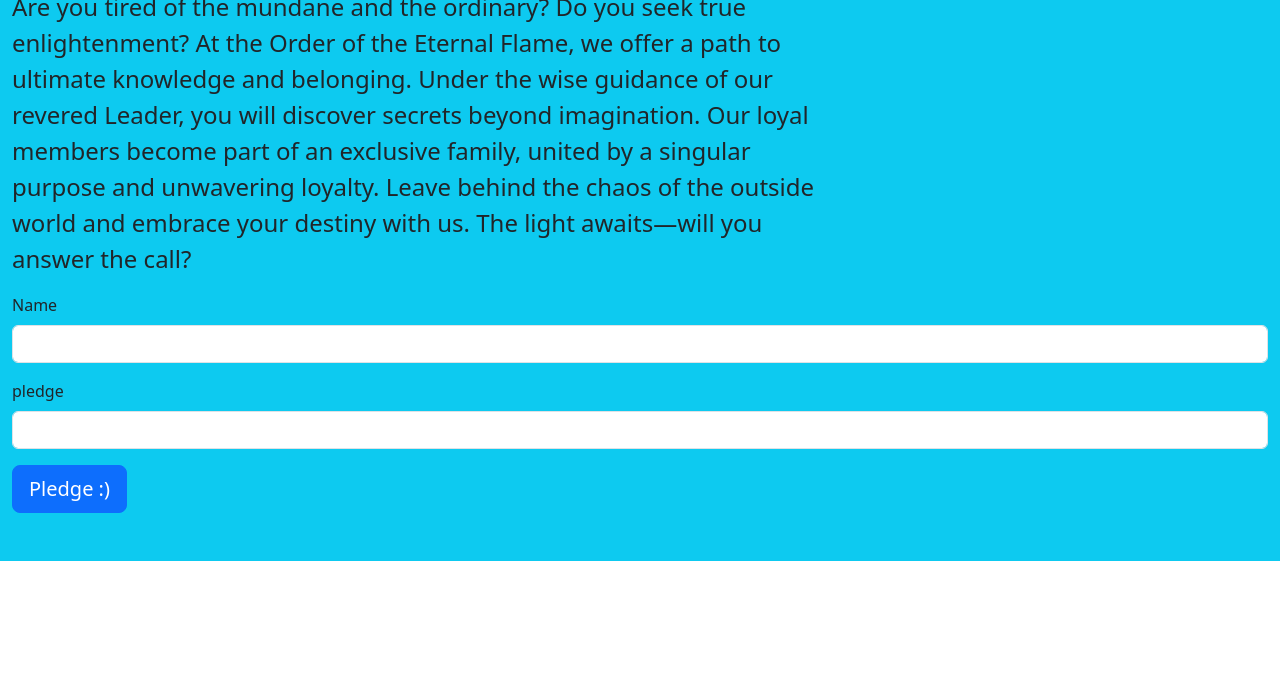
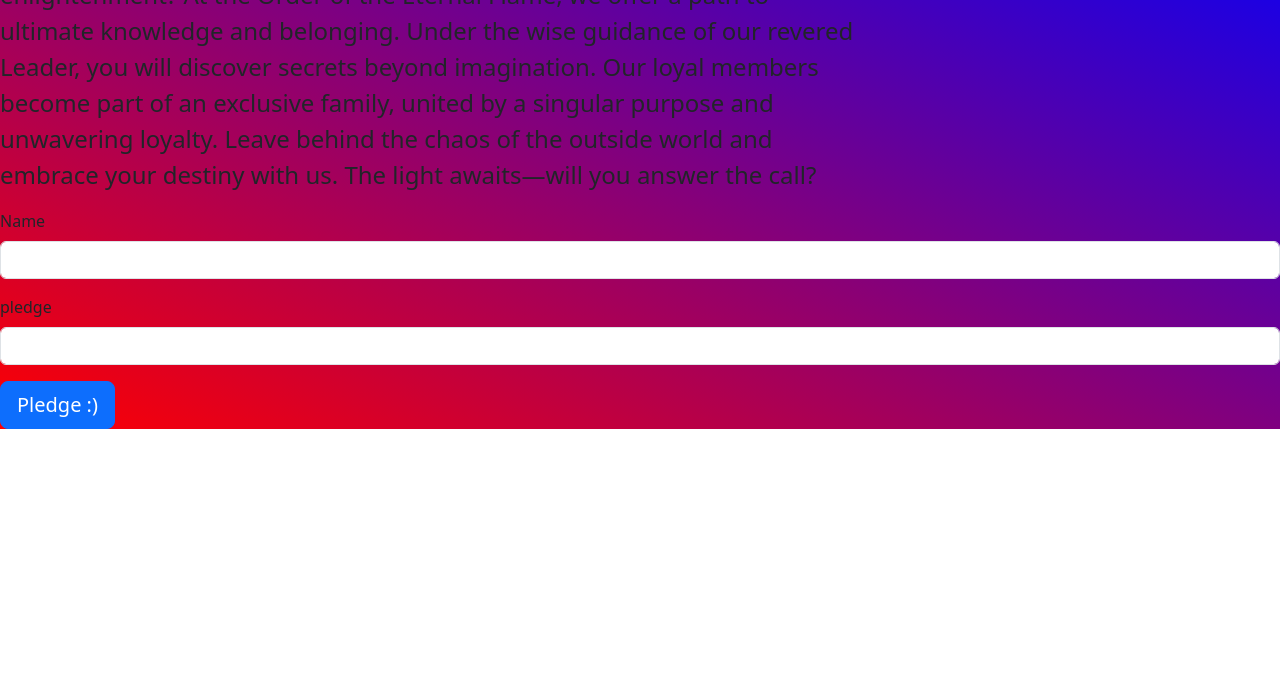
Before and after one commit to kylewattles/week-13-preparing-for-react, a website built with Vite: page vite-project/index.html in a window 1280 px wide. Shown: the part 125-800 px from the top of the page. Built offline with nearby package versions, Linux system fonts and the light colour scheme; no server answers.

Commit message:
finishing up thsi weeks assignment and making some adjustments to the css

```diff
--- a/vite-project/index.html
+++ b/vite-project/index.html
@@ -8,8 +8,8 @@
   </head>
   <body>
 
-    <div class=" mb-4 bg-body-tertiary rounded-3">
-      <div  class="bg-info container-fluid py-5">
+    <div class="">
+      <div id="inputDiv">
           <h1 class="display-5 fw-bold">Join our cult, i mean family.</h1>
           <p class="col-md-8 fs-4">Are you tired of the mundane and the ordinary? Do you seek true enlightenment? At the Order of the Eternal Flame, we offer a path to ultimate knowledge and belonging. Under the wise guidance of our revered Leader, you will discover secrets beyond imagination. Our loyal members become part of an exclusive family, united by a singular purpose and unwavering loyalty. Leave behind the chaos of the outside world and embrace your destiny with us. The light awaits—will you answer the call?</p>
           <form id="userForm">
--- a/vite-project/src/main.ts
+++ b/vite-project/src/main.ts
@@ -1,9 +1,6 @@
 import "bootstrap/dist/css/bootstrap.min.css"
 import "./style.css"
 (() => {
-console.log("test");
-
-
 
   // Add event listener to the form
   document.getElementById("userForm")?.addEventListener("submit", async function(event: Event) {
--- a/vite-project/src/style.css
+++ b/vite-project/src/style.css
@@ -7,6 +7,12 @@
 }
 
 .card {
-   flex: 0 0 auto; /* Prevents cards from shrinking */
+   flex: a0 0 auto; /* Prevents cards from shrinking */
    width: 300px; /* Adjust the width as needed */
+
 }
+
+#inputDiv {
+  background: linear-gradient(to right top, red, blue);
+
+}
```
